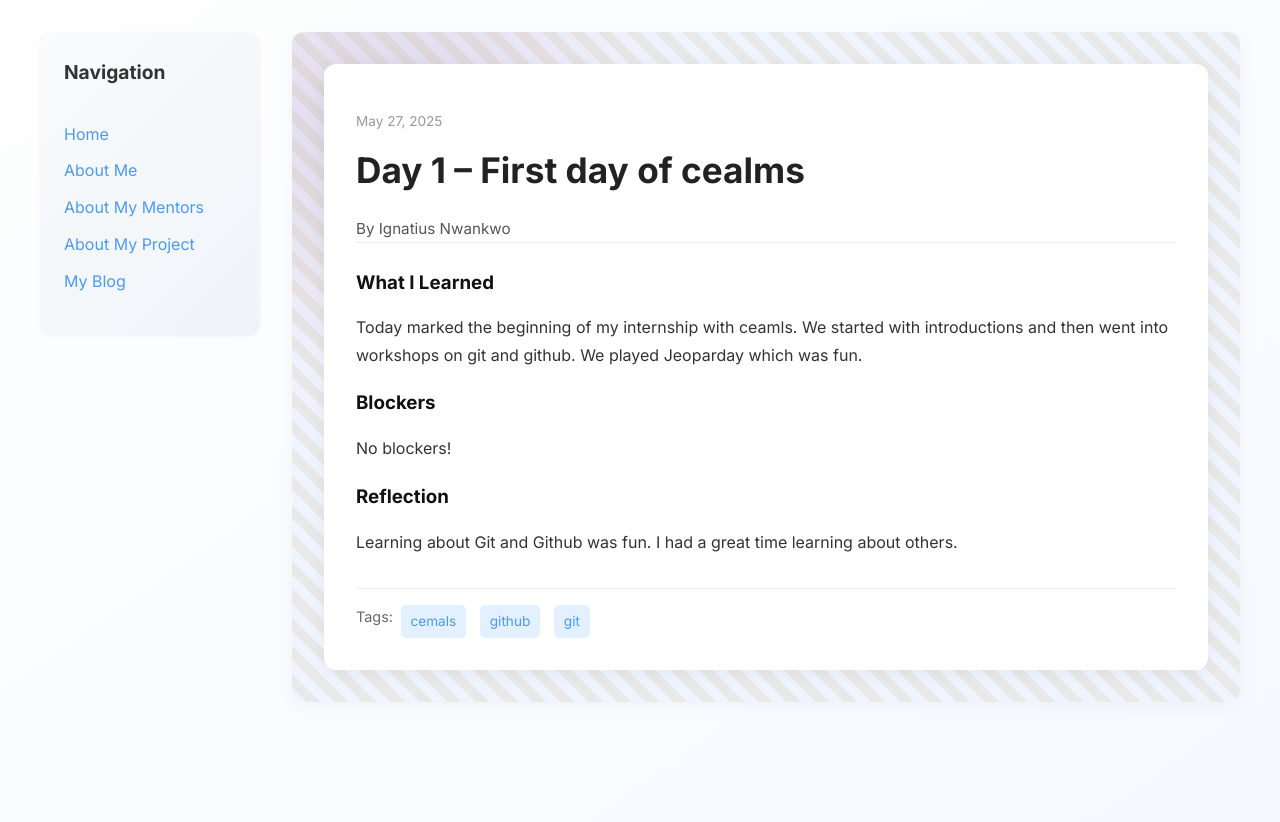
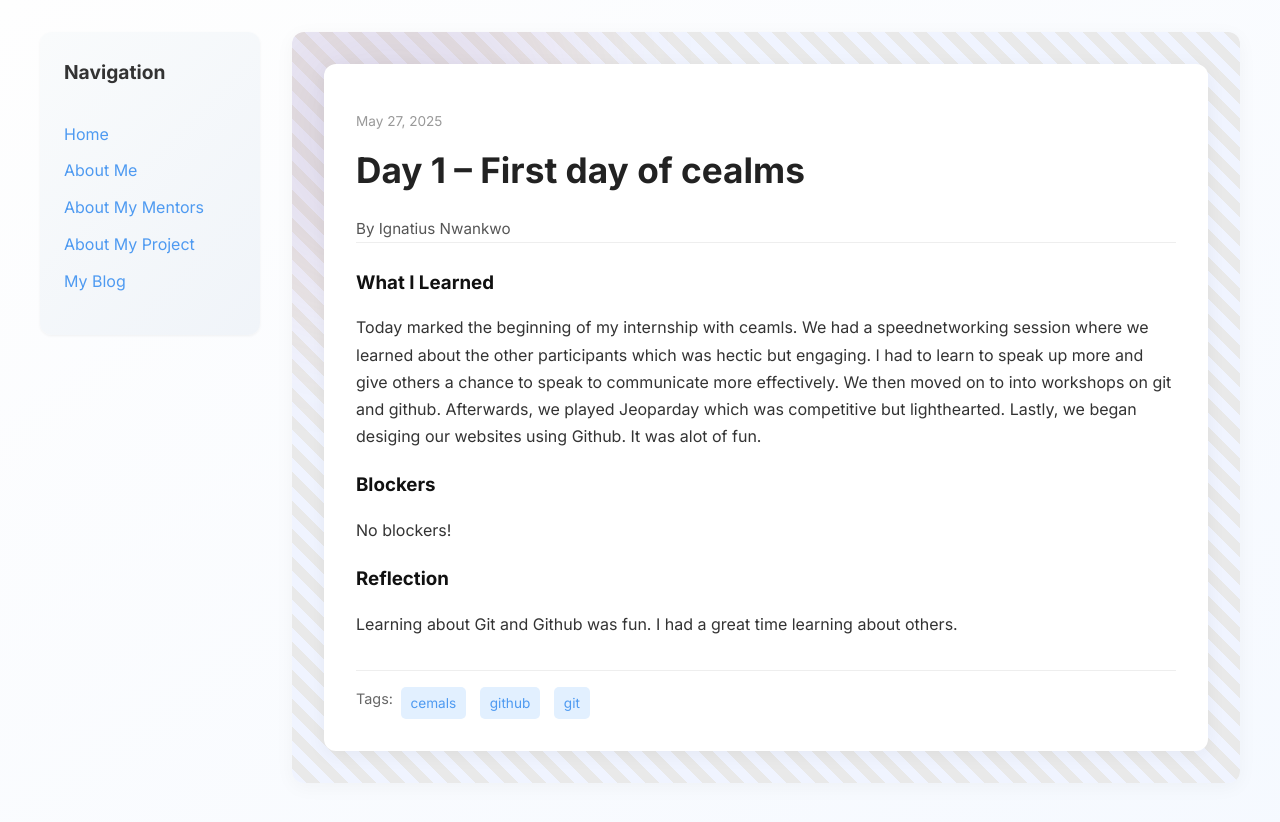
Before and after one commit to toxhi/toxhi.github.io, a Jekyll site: the page built from _posts/2025-05-27-day-1.md, in a window 1280 px wide. Shown: the top 822 px of the page. Built offline with Jekyll 4.4.1, drawn with Linux system fonts in a browser that asks for light colours.

Commit message:
Update 2025-05-27-day-1.md

```diff
--- a/_posts/2025-05-27-day-1.md
+++ b/_posts/2025-05-27-day-1.md
@@ -7,7 +7,7 @@
 tags: ["cemals", "github", "git"]
 
 what_i_learned: |
-  Today marked the beginning of my internship with ceamls. We started with introductions and then went into workshops on git and github. We played Jeoparday which was fun.
+  Today marked the beginning of my internship with ceamls. We had a speednetworking session where we learned about the other participants which was hectic but engaging. I had to learn to speak up more and give others a chance to speak to communicate more effectively. We then moved on to into workshops on git and github. Afterwards, we played Jeoparday which was competitive but lighthearted. Lastly, we began desiging our websites using Github. It was alot of fun.
 
 blockers: |
   No blockers!
```
